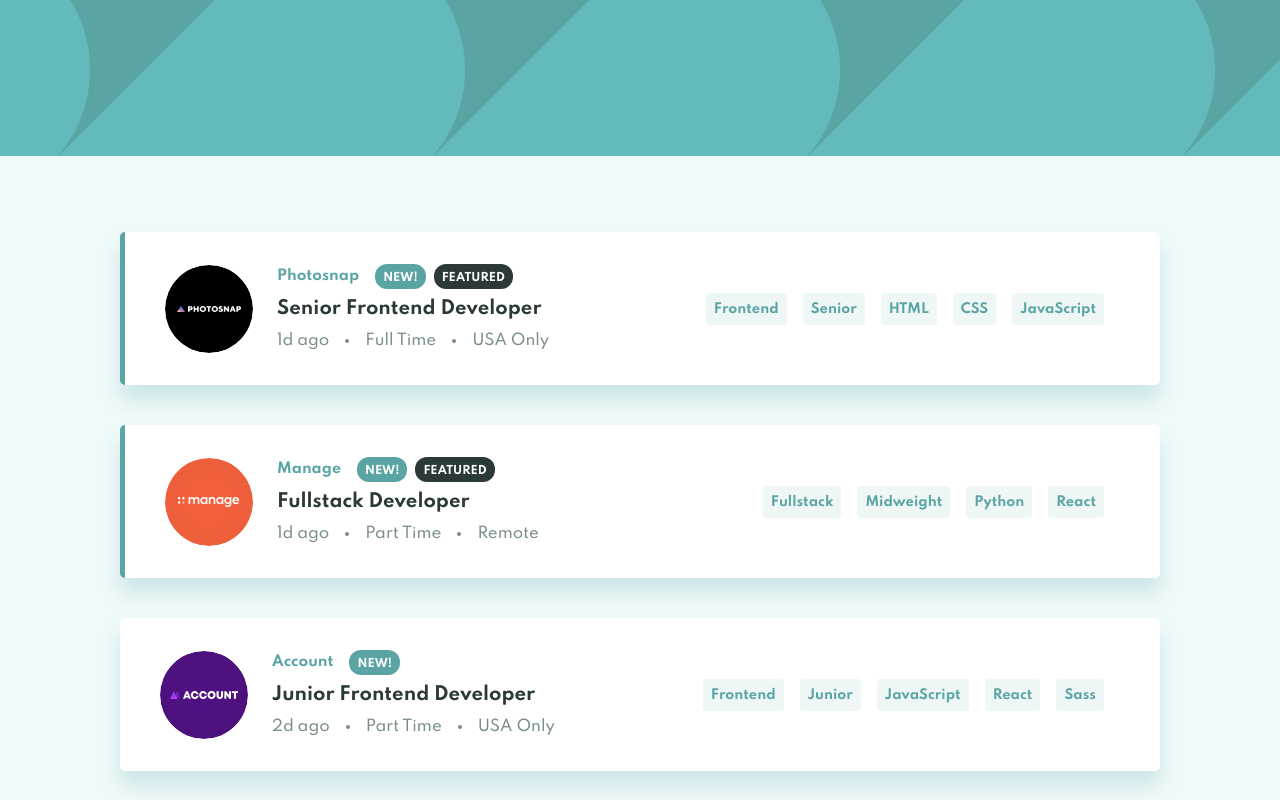
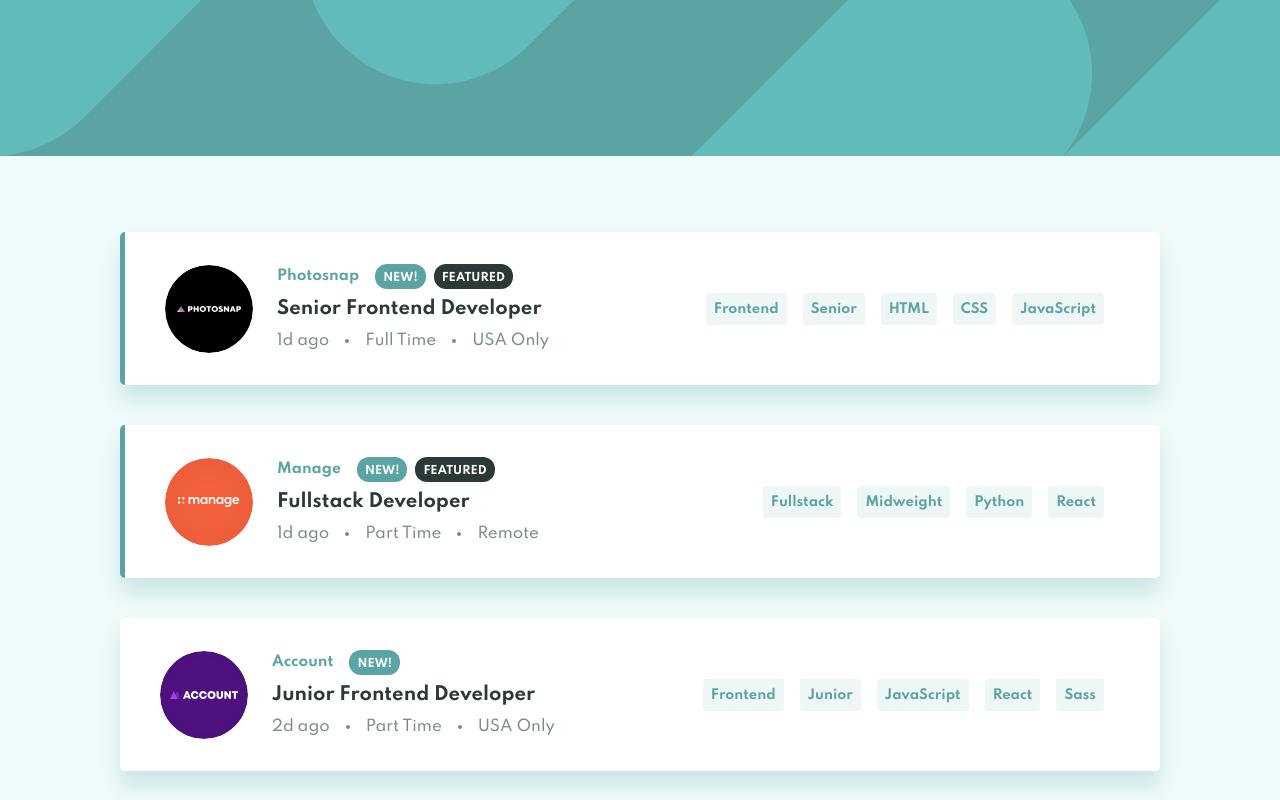
Before and after one commit to rmorehig/react-job-listings, a React (Create React App) app: page / in a window 1280 px wide. Shown: the top 800 px of the page. Built offline with nearby package versions, Linux system fonts and the light colour scheme.

Commit message:
fix header

```diff
--- a/src/components/Header.js
+++ b/src/components/Header.js
@@ -4,7 +4,7 @@ const Header = styled.header`
   height: 156px;
   background-image: url(${props => props.backgroundDesktop});
   background-color: ${props => props.theme.colors.primary};
-  ${props => props.theme.breakpoints.mobile} {
+  ${props => props.theme.breakpoints.sm} {
     background-image: url(${props => props.backgroundMobile});
   }
 `
```
